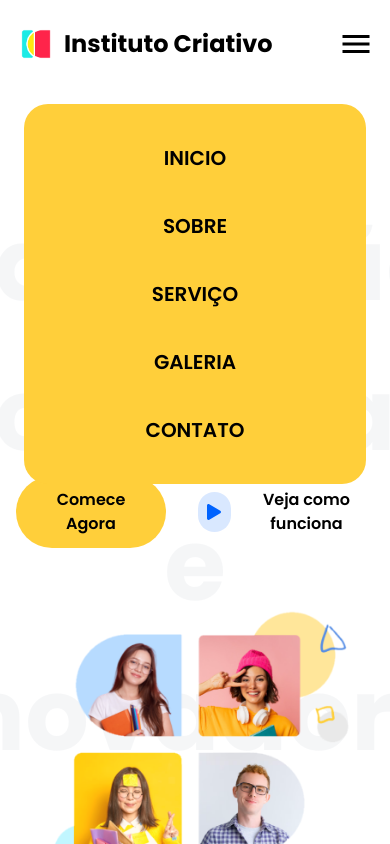
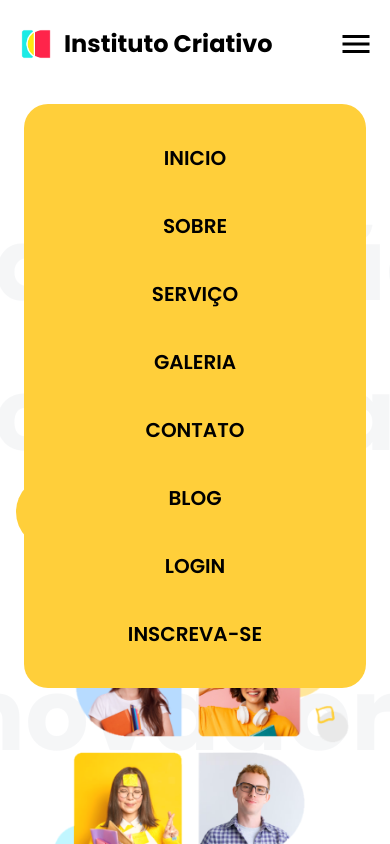
Before and after one commit to Vinishireis/Projeto_Interdisciplinar, a React (Vite) app: page / in a window 390 px wide. Both pictures are taken after a click on the element 356 px from the left and 44 px from the top of the page. Shown: the top 844 px of the page. Built offline with nearby package versions, Linux system fonts and the light colour scheme.

Commit message:
Atualização tela ReponsiveMenu

```diff
--- a/src/components/Navbar/ResponsiveMenu.jsx
+++ b/src/components/Navbar/ResponsiveMenu.jsx
@@ -1,5 +1,6 @@
 import React from "react";
 import { motion, AnimatePresence } from "framer-motion";
+import { Link } from "react-router-dom"; // Importe o Link
 
 const ResponsiveMenu = ({ isOpen }) => {
   return (
@@ -14,11 +15,47 @@ const ResponsiveMenu = ({ isOpen }) => {
         >
           <div className="text-xl font-semibold uppercase bg-primary text-black py-10 m-6 rounded-3xl">
             <ul className="flex flex-col justify-center items-center gap-10">
-              <li>Inicio</li>
-              <li>Sobre</li>
-              <li>Serviço</li>
-              <li>Galeria</li>
-              <li>Contato</li>
+              <li>
+                <Link to="/" className="hover:text-orange-500 transition-colors duration-200">
+                  Inicio
+                </Link>
+              </li>
+              <li>
+                <Link to="/sobre" className="hover:text-orange-500 transition-colors duration-200">
+                  Sobre
+                </Link>
+              </li>
+              <li>
+                <Link to="/servico" className="hover:text-orange-500 transition-colors duration-200">
+                  Serviço
+                </Link>
+              </li>
+              <li>
+                <Link to="/galeria" className="hover:text-orange-500 transition-colors duration-200">
+                  Galeria
+                </Link>
+              </li>
+              <li>
+                <Link to="/contato" className="hover:text-orange-500 transition-colors duration-200">
+                  Contato
+                </Link>
+              </li>
+
+              <li>
+                <Link to="/blog" className="hover:text-orange-500 transition-colors duration-200">
+                  Blog
+                </Link>
+              </li>
+              <li>
+                <Link to="/auth" className="hover:text-orange-500 transition-colors duration-200">
+                  Login
+                </Link>
+              </li>
+              <li>
+                <Link to="/register" className="hover:text-orange-500 transition-colors duration-200">
+                  Inscreva-se
+                </Link>
+              </li>
             </ul>
           </div>
         </motion.div>
```
